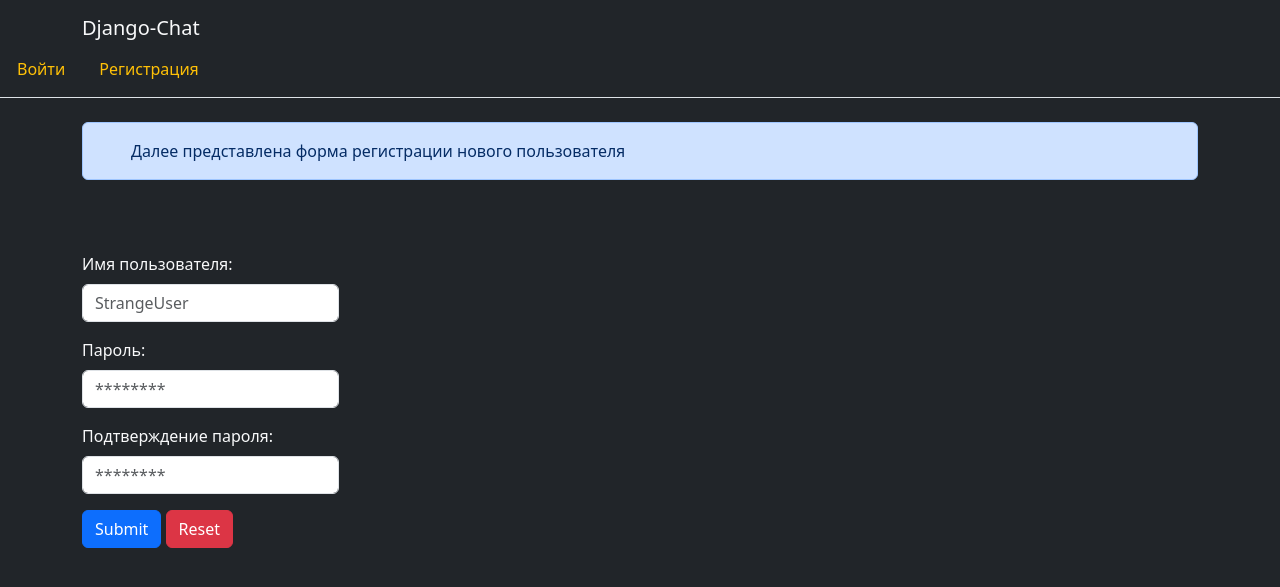
After one commit to jeronymo42/django_chat, a Django app: page /signup/ in a window 1280 px wide. The commit adds this page. Shown: the top 587 px of the page. Run offline with Django 4.2, Linux system fonts and the light colour scheme.

Commit message:
add signup form

```diff
--- a/chat/settings.py
+++ b/chat/settings.py
@@ -71,6 +71,7 @@ TEMPLATES = [
 ]
 
 WSGI_APPLICATION = 'chat.wsgi.application'
+ASGI_APPLICATION = 'chat.asgi.application'
 
 
 # Database
@@ -106,7 +107,7 @@ AUTH_PASSWORD_VALIDATORS = [
 # Internationalization
 # https://docs.djangoproject.com/en/4.2/topics/i18n/
 
-LANGUAGE_CODE = 'en-us'
+LANGUAGE_CODE = 'ru'
 
 TIME_ZONE = 'UTC'
 
--- /dev/null
+++ b/main/forms.py
@@ -0,0 +1,7 @@
+from django.contrib.auth.forms import UserCreationForm
+from django.contrib.auth.models import User
+
+class SignUpForm(UserCreationForm):
+    class Meta:
+        model = User
+        fields = ['username', 'password1', 'password2']
--- /dev/null
+++ b/main/templates/main/base.html
@@ -0,0 +1,31 @@
+<!DOCTYPE html>
+<html lang="en">
+<head>
+    <meta charset="UTF-8">
+    <meta name="viewport" content="width=device-width, initial-scale=1.0">
+    <title>{% block title %}{% endblock %}</title>
+    <link href="https://cdn.jsdelivr.net/npm/bootstrap@5.3.2/dist/css/bootstrap.min.css" rel="stylesheet" integrity="sha384-T3c6CoIi6uLrA9TneNEoa7RxnatzjcDSCmG1MXxSR1GAsXEV/Dwwykc2MPK8M2HN" crossorigin="anonymous">
+</head>
+<body class="bg-dark">
+    <nav class="navbar bg-dark border-bottom">
+        <div class="container">
+          <a class="navbar-brand text-light" href="/">
+            Django-Chat
+          </a>
+        </div>
+        <ul class="nav nav-tabs border-0">
+          <li class="nav-item">
+            <a class="nav-link text-warning" href="/login/">Войти</a>
+          </li>
+          <li class="nav-item">
+            <a class="nav-link text-warning" href="/signup/">Регистрация</a>
+          </li>
+        </ul>
+    </nav>
+    <div class="container">
+      {% block content %}{% endblock %}
+    </div>
+
+    <script src="https://cdn.jsdelivr.net/npm/bootstrap@5.3.2/dist/js/bootstrap.bundle.min.js" integrity="sha384-C6RzsynM9kWDrMNeT87bh95OGNyZPhcTNXj1NW7RuBCsyN/o0jlpcV8Qyq46cDfL" crossorigin="anonymous"></script>
+</body>
+</html>
--- /dev/null
+++ b/main/templates/main/signup.html
@@ -0,0 +1,39 @@
+{% extends 'main/base.html'%}
+
+{% block title %}
+    Регистрация
+{% endblock %}
+
+{% block content %}
+    <br>
+    <div class="alert alert-primary d-flex align-items-center" role="alert">
+        <svg class="bi flex-shrink-0 me-2" width="24" height="24" role="img" aria-label="Информация:"><use xlink:href="#info-fill"/></svg>
+        <div>
+            Далее представлена форма регистрации нового пользователя
+        </div>
+    </div>
+    <form class="position-absolute top-50 start-30 translate-middle-y text-light" method="POST" action=".">
+        {% csrf_token %}
+        <div class="mb-3">
+            <label for="username" class="form-label">Имя пользователя:</label>
+            <input type="text" required name="username" class="form-control" id="username" placeholder="StrangeUser">
+        </div>
+        <div class="mb-3">
+            <label for="password1" class="form-label">Пароль:</label>
+            <input type="password" required name="password1" class="form-control" id="password1" placeholder="********">
+        </div>
+        <div class="mb-3">
+            <label for="password2" class="form-label">Подтверждение пароля:</label>
+            <input type="password" required name="password2" class="form-control" id="password2" placeholder="********">
+        </div>
+        {% if form.errors %}
+            {% for field in form %}
+                {% for error in field.errors %}
+                    {{ error | escape }}
+                {% endfor %}
+            {% endfor %}
+        {% endif %}
+        <input type="submit" class="btn btn-primary">
+        <input type="reset" class="btn btn-danger">
+    </form>
+{% endblock %}
--- a/main/urls.py
+++ b/main/urls.py
@@ -1,7 +1,8 @@
 from django.urls import path
-from main.views import index
+from main.views import index, signup
 
 
 urlpatterns = [
-    path('', index)
+    path('', index, name='index'),
+    path('signup/', signup, name='signup')
 ]
--- a/main/views.py
+++ b/main/views.py
@@ -1,7 +1,19 @@
-from django.shortcuts import render
+from django.shortcuts import render, redirect
+from django.contrib.auth import login
+from main.forms import SignUpForm
 
 # Create your views here.
 
 
 def index(request):
     return render(request, 'main/index.html')
+
+def signup(request):
+    if request.method == "POST":
+        form = SignUpForm(request.POST)
+        if form.is_valid():
+            user = form.save()
+            login(request, user)
+            return redirect('index')
+    form = SignUpForm()
+    return render(request, 'main/signup.html', {'form': form})
```
Also changed, not shown: main/templates/main/index.html (+8 -12 lines), db.sqlite3.
